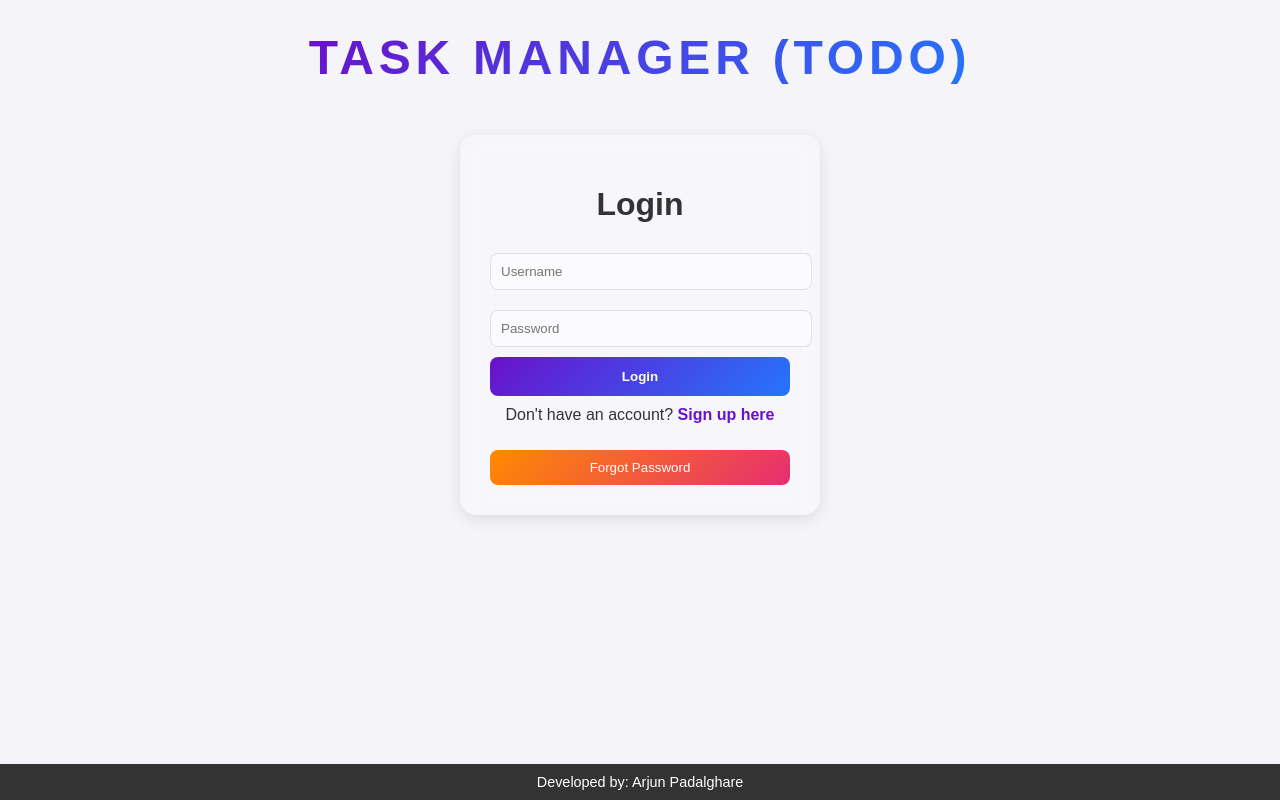
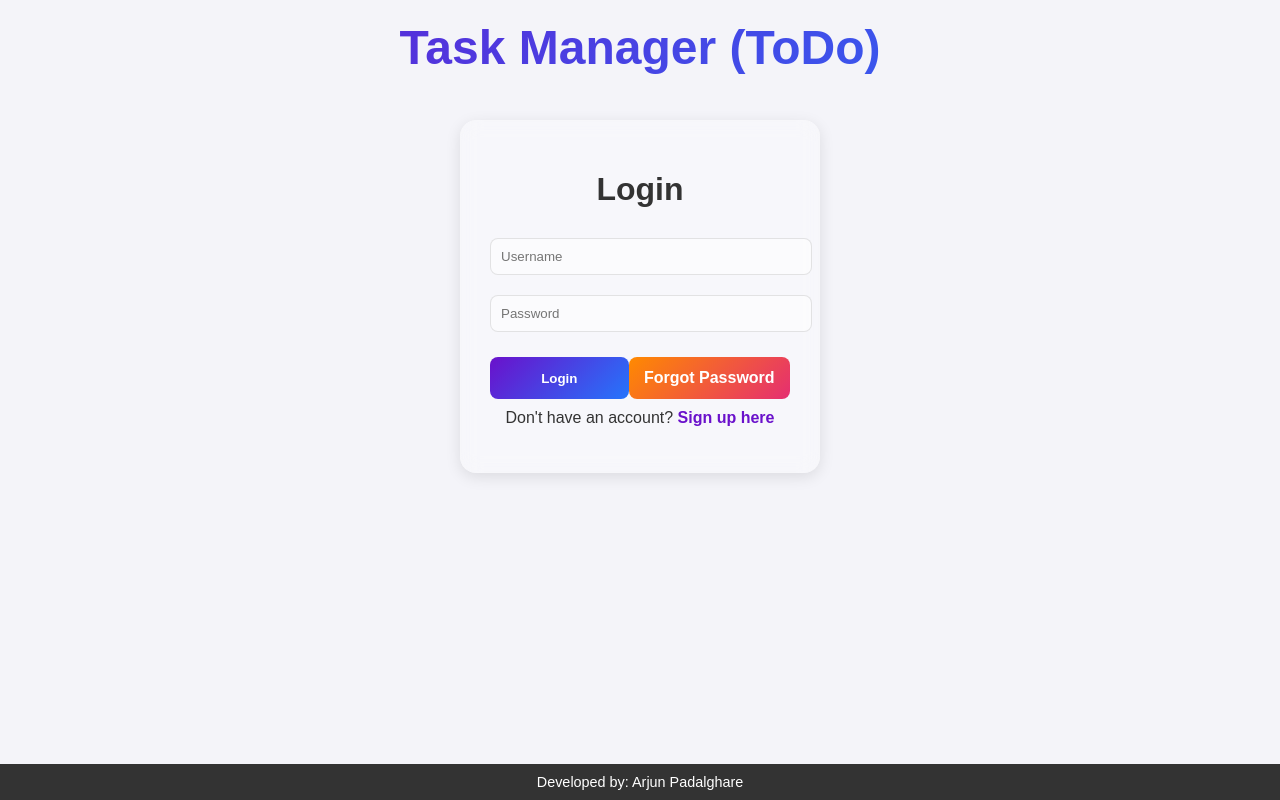
Before and after one commit to padalgharearjun/taskmanager, a Flask app: page /login in a window 1280 px wide. Run offline with Flask 3, Linux system fonts and the light colour scheme.

Commit message:
login page changed

```diff
--- a/templates/login.html
+++ b/templates/login.html
@@ -39,13 +39,16 @@
             font-size: 3em; /* Increased font size */
             font-weight: bold;
             color: #333;
-            margin: 30px 0; /* Added margin to create space */
-            text-transform: uppercase;
-            letter-spacing: 0.1em;
+            position: fixed;
+            top: 0;
+            width: 100%;
+            z-index: 1000;
             background: linear-gradient(135deg, #6a11cb, #2575fc);
             -webkit-background-clip: text;
             background-clip: text; /* Standard property */
             -webkit-text-fill-color: transparent;
+            padding: 20px;
+            background-color: #f4f4f9;
         }
 
         .footer {
@@ -57,6 +60,7 @@
             background-color: #333;
             color: white;
             font-size: 0.9em;
+            z-index: 1000;
         }
 
         /* Styling for body */
@@ -70,6 +74,9 @@
             align-items: center;
             height: 100vh;
             color: #333;
+            padding-top: 100px; /* Adjust for fixed header */
+            padding-bottom: 60px; /* Adjust for fixed footer */
+            box-sizing: border-box;
         }
 
         /* Login container with glassmorphism effect */
@@ -115,16 +122,24 @@
         }
 
         /* Submit button styling */
-        .login-container input[type="submit"] {
-            width: 100%;
+        .login-container input[type="submit"],
+        .login-container .forgot-password-button {
+            width: 48%;
             padding: 12px;
-            background: linear-gradient(135deg, #6a11cb, #2575fc);
             color: white;
             border: none;
             border-radius: 8px;
             cursor: pointer;
             font-weight: bold;
             transition: transform 0.2s ease, box-shadow 0.2s ease;
+            text-align: center;
+            text-decoration: none;
+            display: inline-block;
+            margin-top: 15px;
+        }
+
+        .login-container input[type="submit"] {
+            background: linear-gradient(135deg, #6a11cb, #2575fc);
         }
 
         .login-container input[type="submit"]:hover {
@@ -132,20 +147,11 @@
             box-shadow: 0 4px 10px rgba(0, 0, 0, 0.15);
         }
 
-        /* Button styling */
-        .login-container button {
-            width: 100%;
-            padding: 10px;
-            margin-top: 10px;
+        .forgot-password-button {
             background: linear-gradient(135deg, #ff8a00, #e52e71);
-            color: white;
-            border: none;
-            border-radius: 8px;
-            cursor: pointer;
-            transition: background-color 0.3s ease;
         }
 
-        .login-container button:hover {
+        .forgot-password-button:hover {
             background: linear-gradient(135deg, #e52e71, #ff8a00);
         }
 
@@ -178,18 +184,15 @@
         <form method="POST" action="/login">
             <input type="text" name="username" placeholder="Username" required>
             <input type="password" name="password" placeholder="Password" required>
-            <input type="submit" value="Login">
+            <div style="display: flex; justify-content: space-between;">
+                <input type="submit" value="Login">
+                <a href="{{ url_for('forgot_password') }}" class="forgot-password-button">Forgot Password</a>
+            </div>
         </form>
         <p>Don't have an account? <a href="{{ url_for('signup') }}">Sign up here</a></p>
-        <button onclick="location.href='{{ url_for('forgot_password') }}';">Forgot Password</button>
     </div>
 
-    <!-- Footer -->
-    <div class="footer">
-        Developed by: Arjun Padalghare
-    </div>
-
-    <!-- Flash Messages -->
+   <!-- Flash Messages -->
     <div class="flash-messages">
         {% with messages = get_flashed_messages(with_categories=true) %}
             {% if messages %}
@@ -200,9 +203,9 @@
         {% endwith %}
     </div>
 
-    <!-- Main Content -->
-    <div>
-        {% block content %}{% endblock %}
+    <!-- Footer -->
+    <div class="footer">
+        Developed by: Arjun Padalghare
     </div>
 </body>
 </html>
```
